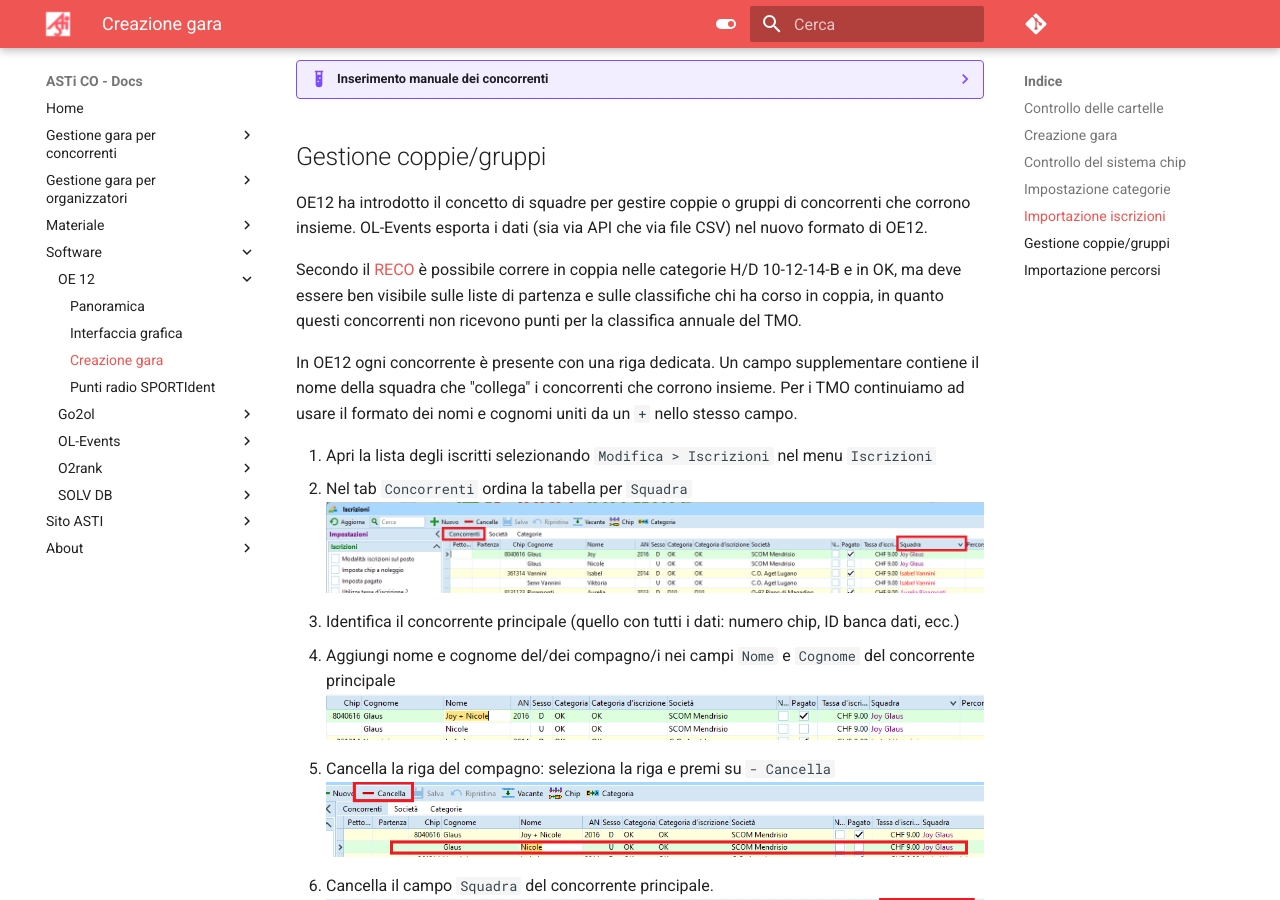
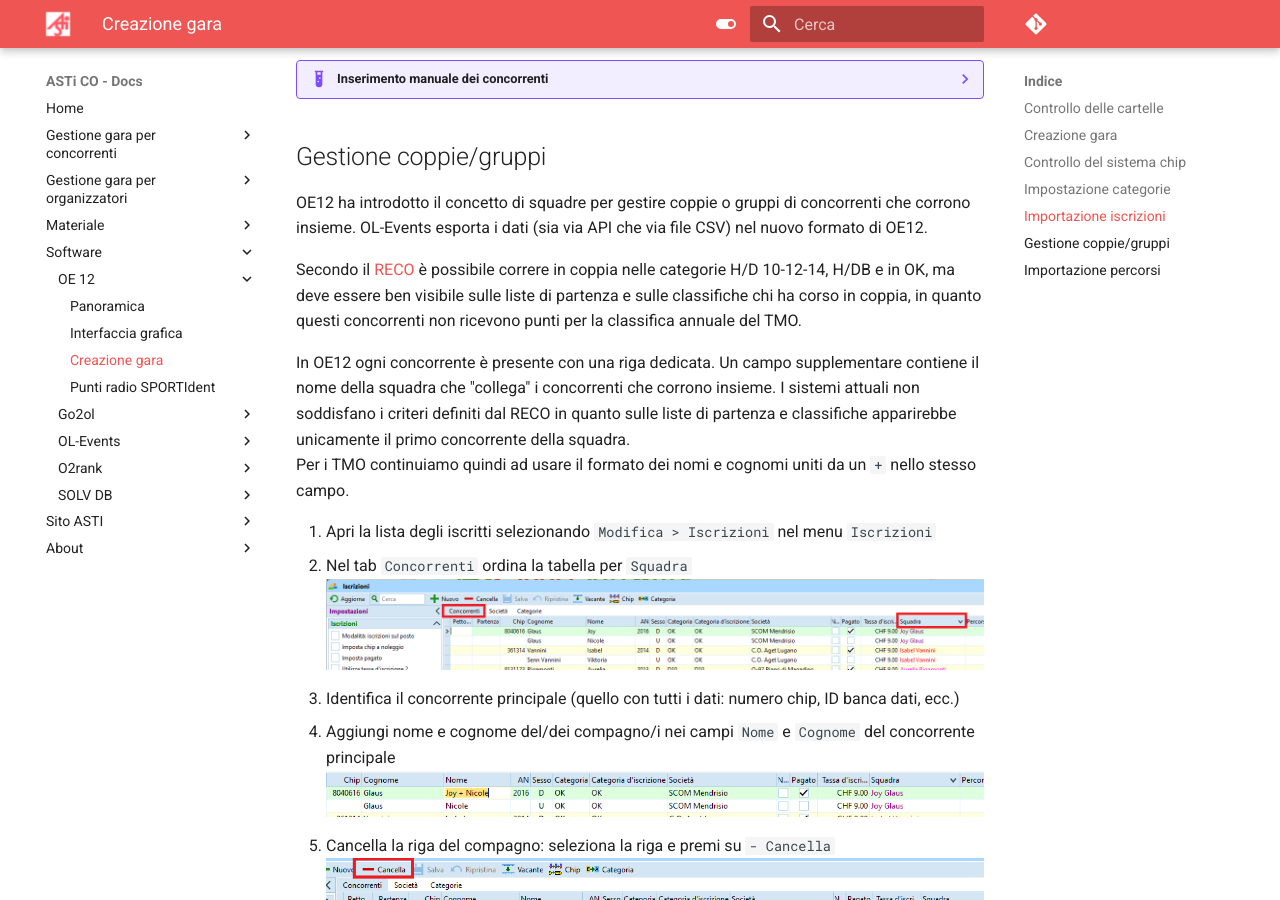
Before and after one commit to asti-co/doc, an MkDocs documentation site: the page built from docs/software/oe12/creazione_gara.md, in a window 1280 px wide and 900 px high, scrolled down 3205 px. Built offline with MkDocs 1.6.1 and Material for MkDocs 9.7.7, drawn with Linux system fonts in a browser that asks for light colours; comment, search, counter and statistics services are not loaded.

Commit message:
typos e chiarimenti

```diff
--- a/docs/software/oe12/creazione_gara.md
+++ b/docs/software/oe12/creazione_gara.md
@@ -253,10 +253,10 @@ Segui le istruzioni a dipendenza della procedura scelta:
 
 OE12 ha introdotto il concetto di squadre per gestire coppie o gruppi di concorrenti che corrono insieme. OL-Events esporta i dati (sia via API che via file CSV) nel nuovo formato di OE12.
 
-Secondo il [RECO](https://www.asti-ticino.ch/co/index.php?folder=ctco&main=reco) è possibile correre in coppia nelle categorie H/D 10-12-14-B e in OK, ma deve essere ben visibile sulle liste di partenza e sulle classifiche chi ha corso in coppia, in quanto questi concorrenti non ricevono punti per la classifica annuale del TMO.
+Secondo il [RECO](https://www.asti-ticino.ch/co/index.php?folder=ctco&main=reco) è possibile correre in coppia nelle categorie H/D 10-12-14, H/DB e in OK, ma deve essere ben visibile sulle liste di partenza e sulle classifiche chi ha corso in coppia, in quanto questi concorrenti non ricevono punti per la classifica annuale del TMO.
 
-In OE12 ogni concorrente è presente con una riga dedicata. Un campo supplementare contiene il nome della squadra che "collega" i concorrenti che corrono insieme.
-Per i TMO continuiamo ad usare il formato dei nomi e cognomi uniti da un `+` nello stesso campo.
+In OE12 ogni concorrente è presente con una riga dedicata. Un campo supplementare contiene il nome della squadra che "collega" i concorrenti che corrono insieme. I sistemi attuali non soddisfano i criteri definiti dal RECO in quanto sulle liste di partenza e classifiche apparirebbe unicamente il primo concorrente della squadra.
+Per i TMO continuiamo quindi ad usare il formato dei nomi e cognomi uniti da un `+` nello stesso campo.
 
 1. Apri la lista degli iscritti selezionando `Modifica > Iscrizioni` nel menu `Iscrizioni`
 1. Nel tab `Concorrenti` ordina la tabella per `Squadra`
```
Also changed, not shown: other parts of docs/software/oe12/creazione_gara.md (+2 -2 lines).
